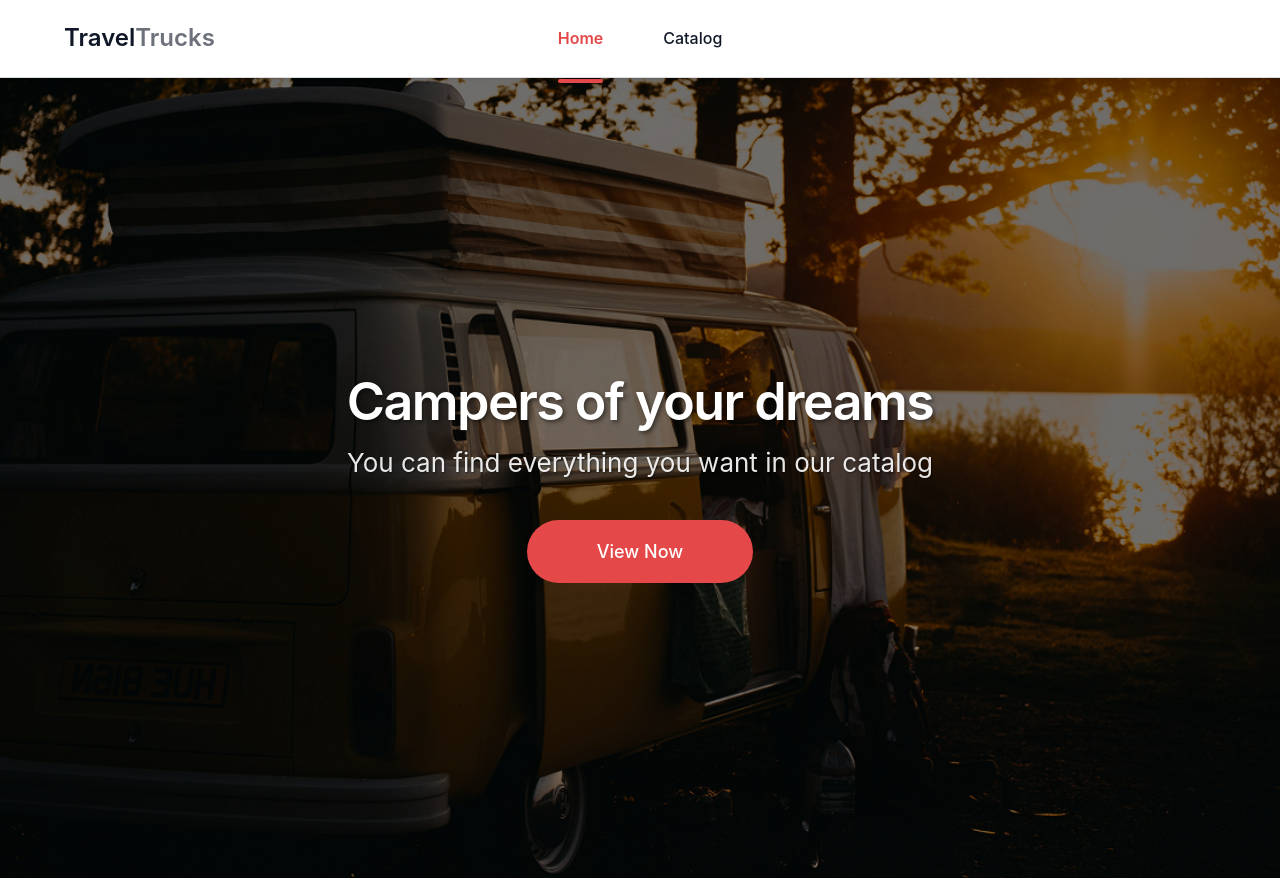
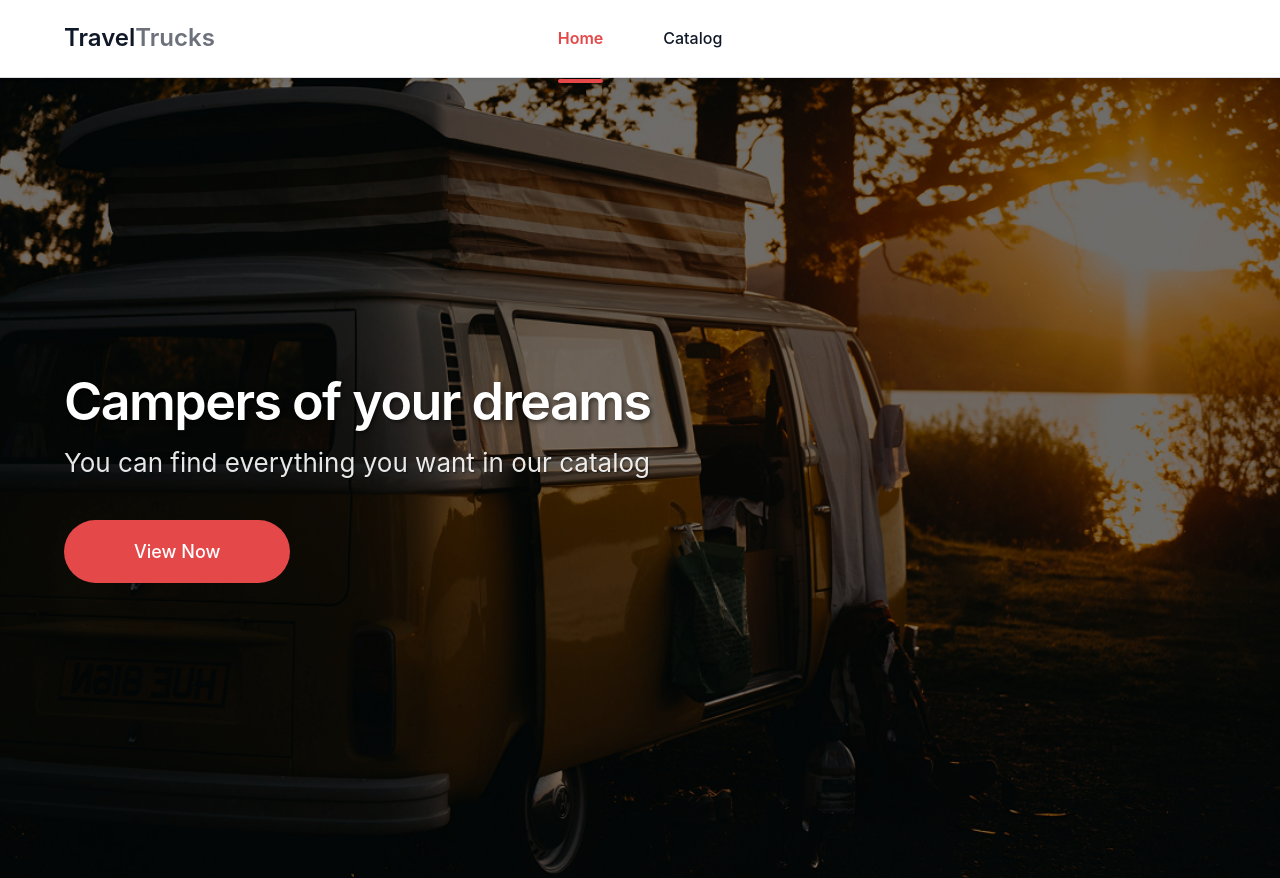
Before and after one commit to Serhii-Palamarchuk/goit-neo-react-hw-test-task, a React (Vite) app: page / in a window 1280 px wide. Built offline with nearby package versions, Linux system fonts and the light colour scheme.

Commit message:
refactor: Update hero content alignment and container styles for improved layout

```diff
--- a/src/pages/HomePage.module.css
+++ b/src/pages/HomePage.module.css
@@ -39,7 +39,7 @@
 .heroContent {
   position: relative;
   z-index: 2;
-  text-align: center;
+  text-align: left; /* Змінено з center на left */
   color: white;
   width: 100%;
 }
@@ -48,6 +48,9 @@
   max-width: 1440px;
   margin: 0 auto;
   padding: 0 64px;
+  display: flex;
+  flex-direction: column;
+  align-items: flex-start; /* Вирівнювання по лівому краю */
 }
 
 .title {
```
